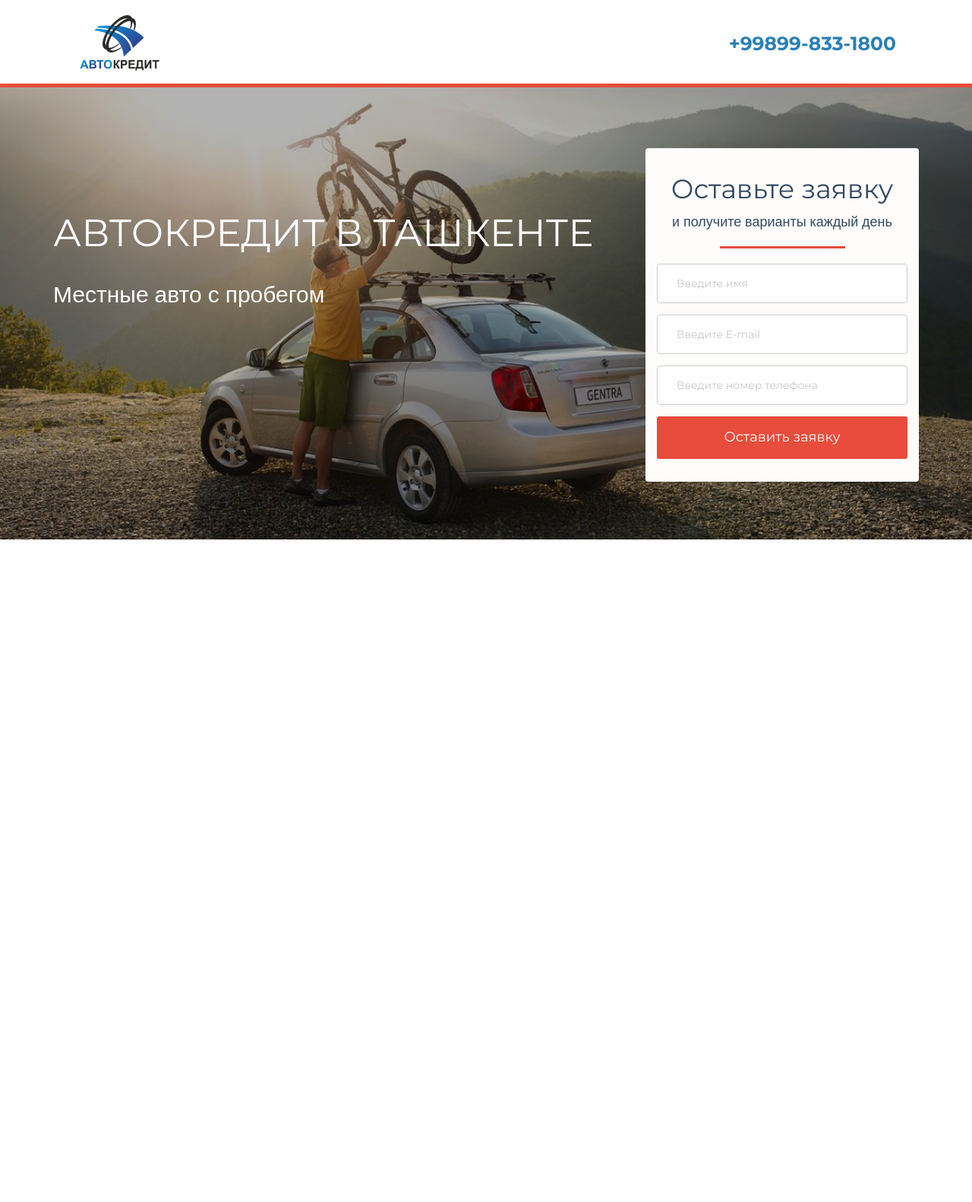
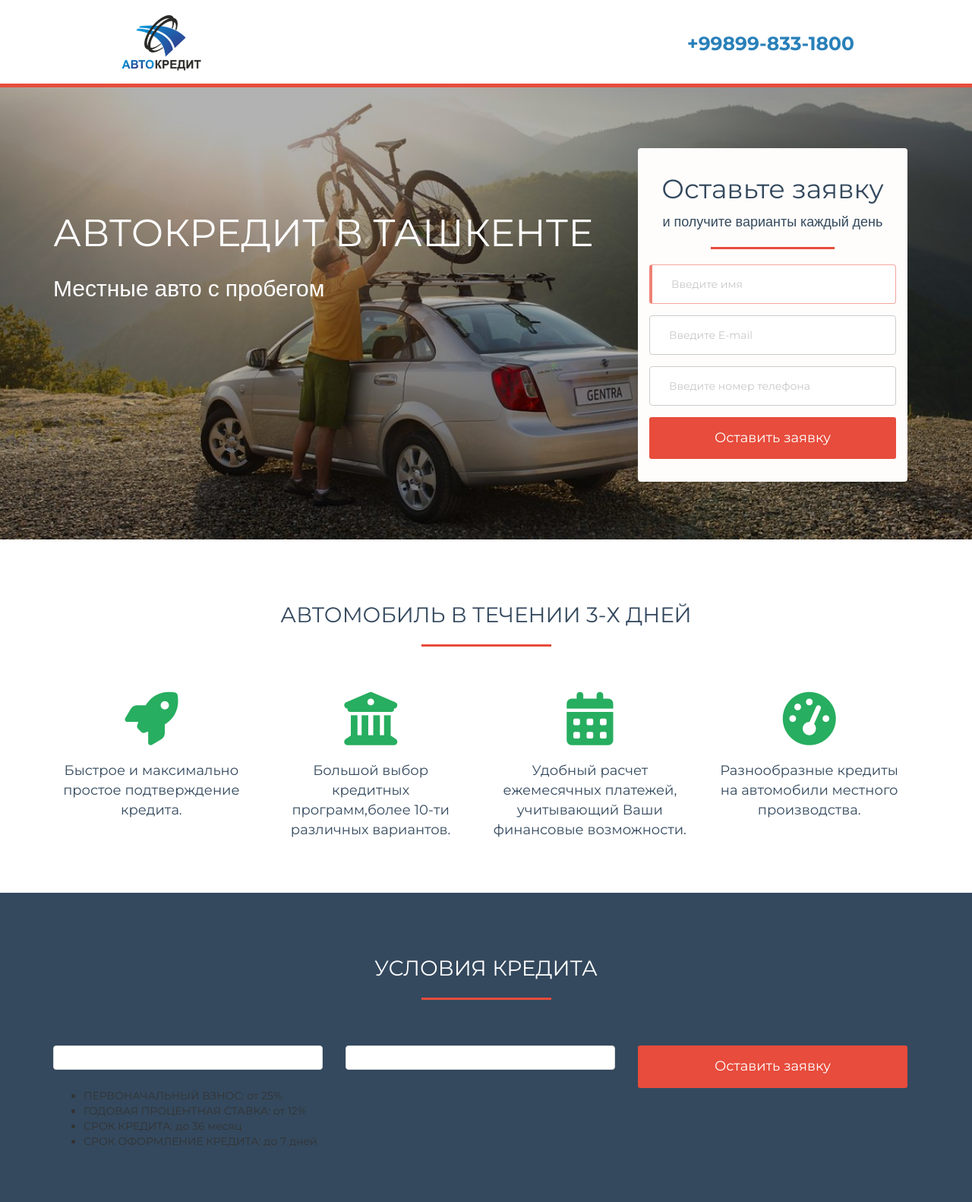
Before and after one commit to Safarali/auto-credit, a PHP site: page /index.html in a window 1280 px wide. Shown: the whole page at 76% size. Before the commit the page ends 710 px from the top, so only its background shows below. Run offline with PHP 8.4, Linux system fonts and the light colour scheme; some libraries are stand-ins or nearby versions; some web fonts are replaced.

Commit message:
Section-how it works added

```diff
--- a/css/custom.css
+++ b/css/custom.css
@@ -8,6 +8,9 @@ html, body {
 	-moz-font-smoothing:antialiased;
 }
 
+.row {
+	margin-right: 0px;
+}
 a,
 a:hover,
 a:active,
@@ -16,6 +19,34 @@ a:focus {
 	text-decoration: none;
 }
 
+section {
+	padding: 60px 0;
+}
+
+hr {
+	text-align: center;
+	width: 50%;
+	height: 3px;
+	border: none;
+	background-color: #e74c3c;
+}
+
+section hr {
+	width: 15%;
+	margin-bottom: 60px;
+}
+
+h3 {
+	font-size: 28px;
+	line-height: 38px;
+	color: #34495e;
+}
+
+p {
+	font-size: 18px;
+	line-height: 26px;
+	color: #34495e;
+}
 
 /* ================= Top part ================= */
 .top-navbar {
@@ -31,6 +62,7 @@ a:focus {
 .logo img {
 	height: 80px;
 	width: auto;
+	margin: 0px;
 }
 
 .call-us {
@@ -42,7 +74,7 @@ a:focus {
 
 .call-us a {
 	font-size: 25px;
-	color: rgba(41, 128, 185,1.0);
+	color: #2980b9;
 	font-weight: bold;
 }
 .my-button,
@@ -69,7 +101,7 @@ a:focus {
 	background-repeat: no-repeat;
 	background-position: center;
 	height: 600px;
-	border-top: 5px solid rgba(231, 76, 60,1)
+	border-top: 5px solid #e74c3c;
 }
 
 
@@ -131,11 +163,25 @@ form p {
 	font-size: 18px;
 	font-family: 'Poppins', 'Arial', sans-serif;
 }
+/* ========== Section how it works ============= */
 
-hr {
-	text-align: center;
-	width: 50%;
-	height: 3px;
-	border: none;
-	background-color: #e74c3c;
+
+.how-it-works i{
+	font-size: 70px;
+	color: #27ae60;
+	margin-bottom: 20px;
 }
+
+.how-it-works hr {
+	width: 15%;
+	margin-bottom: 60px;
+}
+/* ========== Section Loan requirements =========== */
+
+.details {
+	background-color: #34495e;
+}
+
+.details  h3 {
+	color: #fff;
+}
--- a/css/query.css
+++ b/css/query.css
@@ -53,8 +53,7 @@
 
 	.form-control:focus {
 		padding: 25px;
-		border: 1px solid rgba(231, 76, 60,0.5);
+		border: 1px solid rgba(231, 76, 60,0.7);
 		border-left: 5px solid rgba(231, 76, 60,0.7);
 	}
-
 }
--- a/index.html
+++ b/index.html
@@ -22,7 +22,9 @@
 		<script src="https://use.fontawesome.com/9e42a48f63.js"></script>
 	</head>
 	<body>
-		<nav class="top-navbar">
+
+		<!-- Navbar start -->
+		<nav class="top-navbar container">
 			<div class="logo">
 				<img src="images/logo.png" alt="АВТОКРЕДИТ В ТАШКЕНТЕ"/>
 			</div>
@@ -30,6 +32,9 @@
 				<a href="tel:+99899-833-1800"></i>+99899-833-1800</a>
 			</div>
 		</nav>
+		<!-- Navbar end -->
+
+		<!-- hero-banner -->
 		<header class="hero-banner">
 			<div class="container">
 				<div class="row">
@@ -49,7 +54,7 @@
 									<p>и получите варианты каждый день</p>
 									<hr/>
 									<div class="form-group">
-										<input type="text" class="form-control" id="name" placeholder="Введите имя"/>
+										<input type="text" class="form-control" id="name" placeholder="Введите имя" autofocus="true"/>
 									</div>
 									<div class="form-group">
 										<input type="email" class="form-control" id="email" placeholder="Введите E-mail"/>
@@ -67,5 +72,75 @@
 				</div>
 			</div>
 		</header>
+<!-- Navbar end-->
+
+<!-- Section offer start -->
+
+	<section class="how-it-works">
+		<div class="container">
+			<h3 class="text-center">АВТОМОБИЛЬ В ТЕЧЕНИИ 3-Х ДНЕЙ</h3> <hr/>
+			<div class="row text-center">
+				<div class="col-lg-3 col-md-3 col-sm-6 col-xs-12">
+					<i class="fa fa-rocket" aria-hidden="true"></i>
+					<p>
+						Быстрое и максимально простое подтверждение кредита.
+					</p>
+				</div>
+				<div class="col-lg-3 col-md-3 col-sm-6 col-xs-12">
+					<i class="fa fa-university" aria-hidden="true"></i>
+					<p>
+						Большой выбор кредитных программ,более 10-ти различных вариантов.
+					</p>
+				</div>
+				<div class="col-lg-3 col-md-3 col-sm-6 col-xs-12">
+					<i class="fa fa-calendar" aria-hidden="true"></i>
+					<p>
+						Удобный расчет ежемесячных платежей, учитывающий Ваши финансовые возможности.
+
+					</p>
+				</div>
+				<div class="col-lg-3 col-md-3 col-sm-6 col-xs-12">
+					<i class="fa fa-dashboard" aria-hidden="true"></i>
+					<p>
+						Разнообразные кредиты на автомобили местного производства.
+					</p>
+				</div>
+			</div>
+		</div>
+	</section>
+	<!--Section how it works end -->
+
+	<section class="details">
+		<div class="container">
+			<h3 class="text-center">УСЛОВИЯ КРЕДИТА</h3><hr>
+
+			<div class="row">
+				<div class="col-xs-12 col-sm-6 col-md-4 col-lg-4">
+					<div class="panel panel-default">
+						<div class="panel-body">
+
+						</div>
+					</div>
+				</div>
+				<div class="col-xs-12 col-sm-6 col-md-4 col-lg-4">
+					<div class="panel panel-default">
+						<div class="panel-body">
+
+						</div>
+					</div>
+				</div>
+				<div class="col-md-4">
+					<input type="submit" class="my-button deals-button" value="Оставить заявку"/>
+				</div>
+			</div>
+
+			<ul class="loan-terms">
+				<li>ПЕРВОНАЧАЛЬНЫЙ ВЗНОС: от 25%</li>
+				<li>ГОДОВАЯ ПРОЦЕНТНАЯ СТАВКА: от 12%</li>
+				<li>СРОК КРЕДИТА: до 36 месяц</li>
+				<li>СРОК ОФОРМЛЕНИЕ КРЕДИТА: до 7 дней</li>
+			</ul>
+		</div>
+	</section>
 	</body>
 </html>
```
